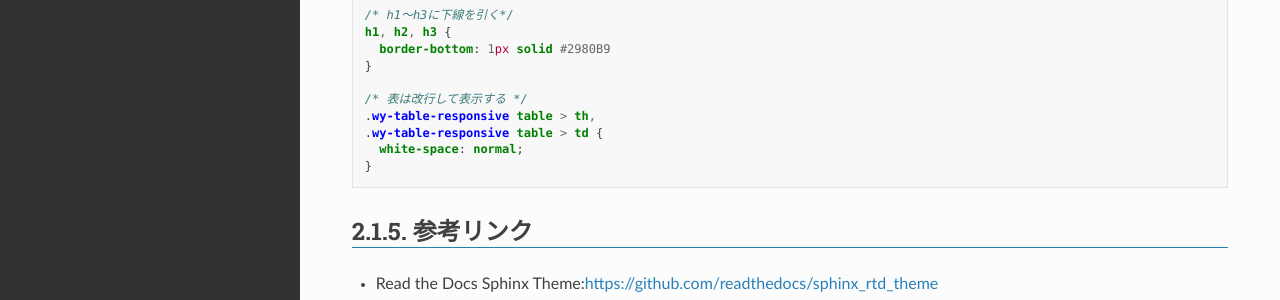
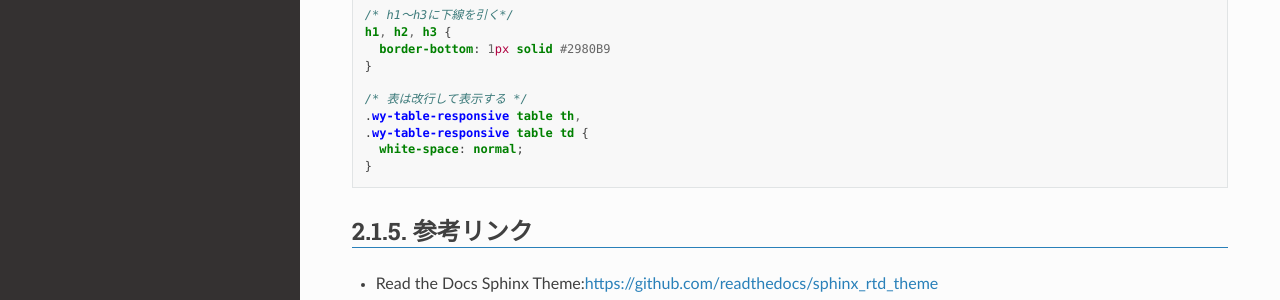
Before and after one commit to kkAyataka/study-sphinx, a Sphinx documentation site: the page built from doc/guide/basic.rst, in a window 1280 px wide and 900 px high, scrolled down 1675 px. Shown: the part 415-715 px from the top of the window. Built offline with Sphinx 7.4.7 and the Read the Docs theme 2.0.0, drawn with Linux system fonts in a browser that asks for light colours.

Commit message:
Fix typo

```diff
--- a/doc/guide/basic.rst
+++ b/doc/guide/basic.rst
@@ -115,8 +115,8 @@ Read the Docs Sphinxテーマの有効化
    }
 
    /* 表は改行して表示する */
-   .wy-table-responsive table > th,
-   .wy-table-responsive table > td {
+   .wy-table-responsive table th,
+   .wy-table-responsive table td {
      white-space: normal;
    }
 
--- a/doc/setup/index.rst
+++ b/doc/setup/index.rst
@@ -89,7 +89,7 @@ Visual Studio Codeを使用している。
 
     - 現状はちょっとあきらめてる
     - ディレクティブが3だと書きやすいが...
-    - 箇条書きは2スペースのほうがインデントの変種がしやすい
+    - 箇条書きは2スペースのほうがインデントの変更がしやすい
 
 
 --------------------------------------------------------------------------------
```
